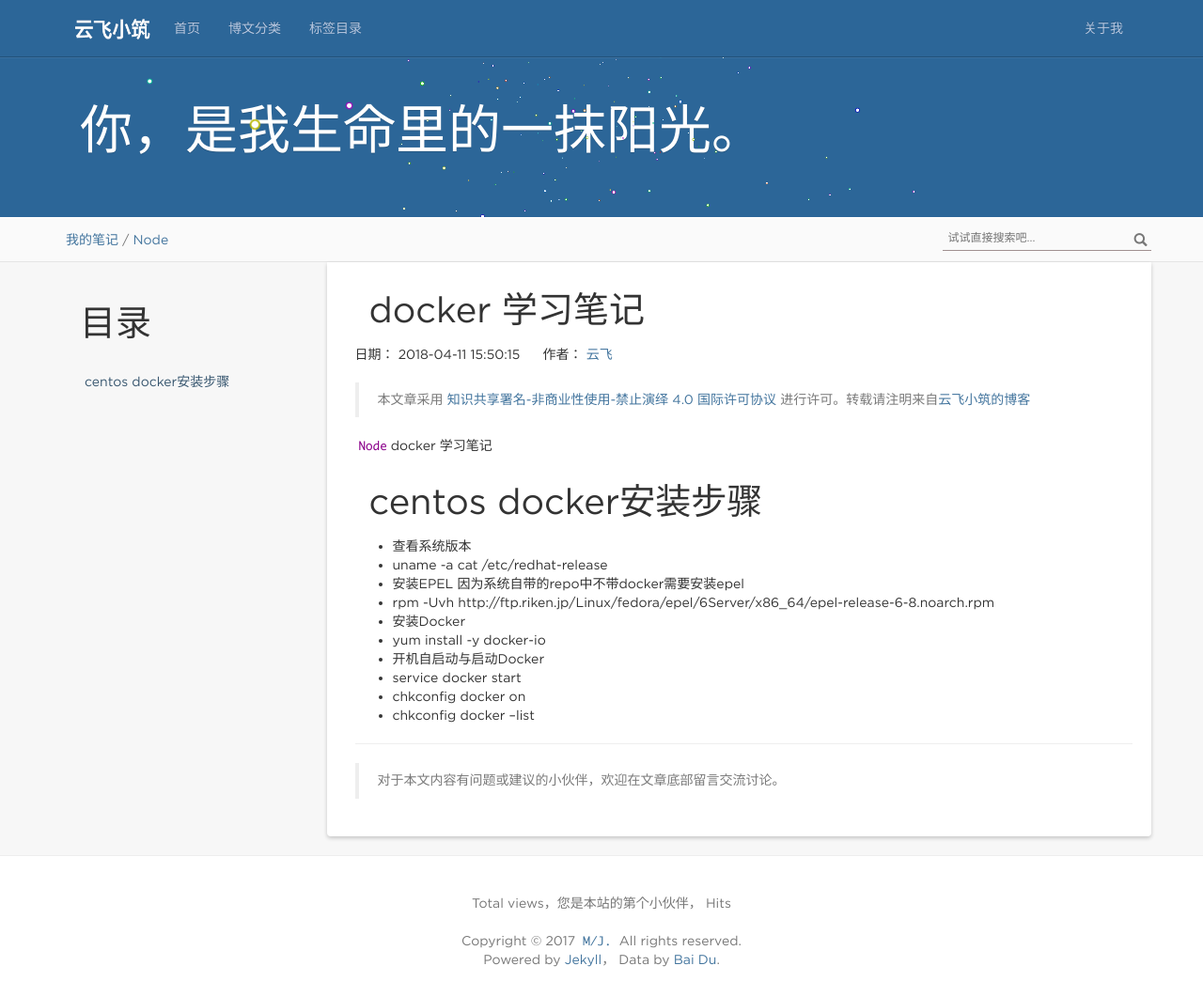
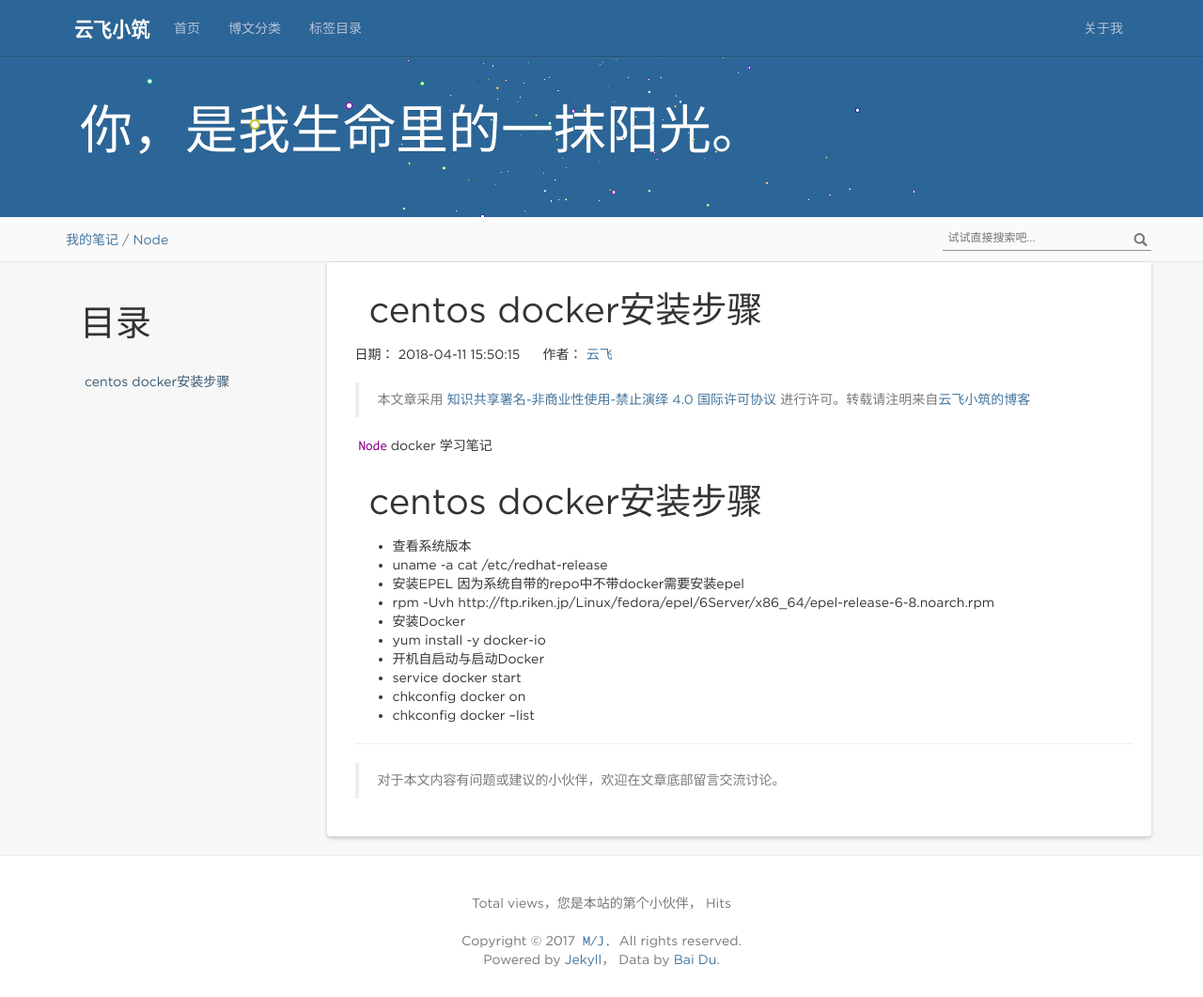
Before and after one commit to liusha529/liusha.github.com, a Jekyll site: the page built from _posts/note/2018-04-11-docker-install-note.md, in a window 1280 px wide and 1061 px high. Shown: the whole window at 94% size. Built offline with Jekyll 4.4.1, drawn with Linux system fonts in a browser that asks for light colours; nearby versions of some CDN libraries; comment, search, counter and statistics services are not loaded.

Commit message:
修改笔记标题名

```diff
--- a/_posts/note/2018-04-11-docker-install-note.md
+++ b/_posts/note/2018-04-11-docker-install-note.md
@@ -1,6 +1,6 @@
 ---
 layout: post
-title: "docker 学习笔记"
+title: "centos docker安装步骤"
 date: 2018-04-11 23:50:15 +0800
 categories: 我的笔记
 tag: Node
```
